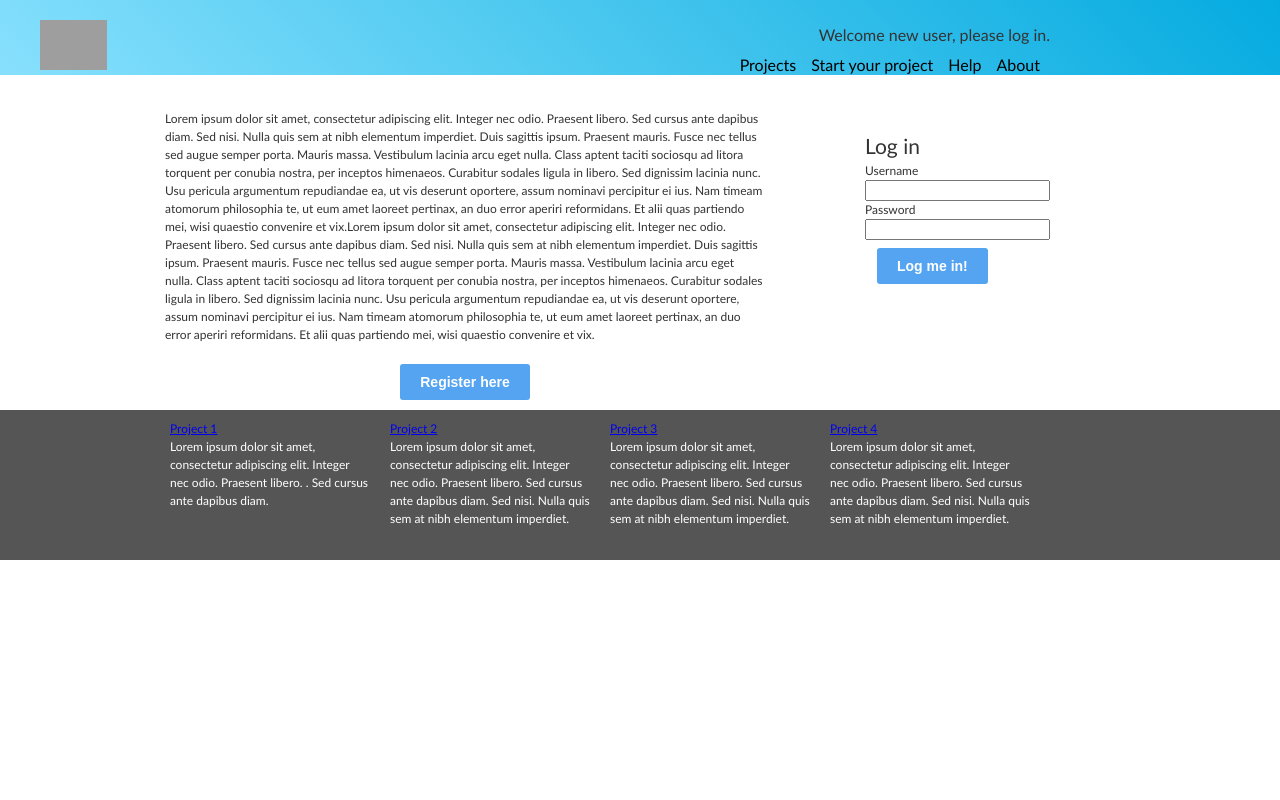
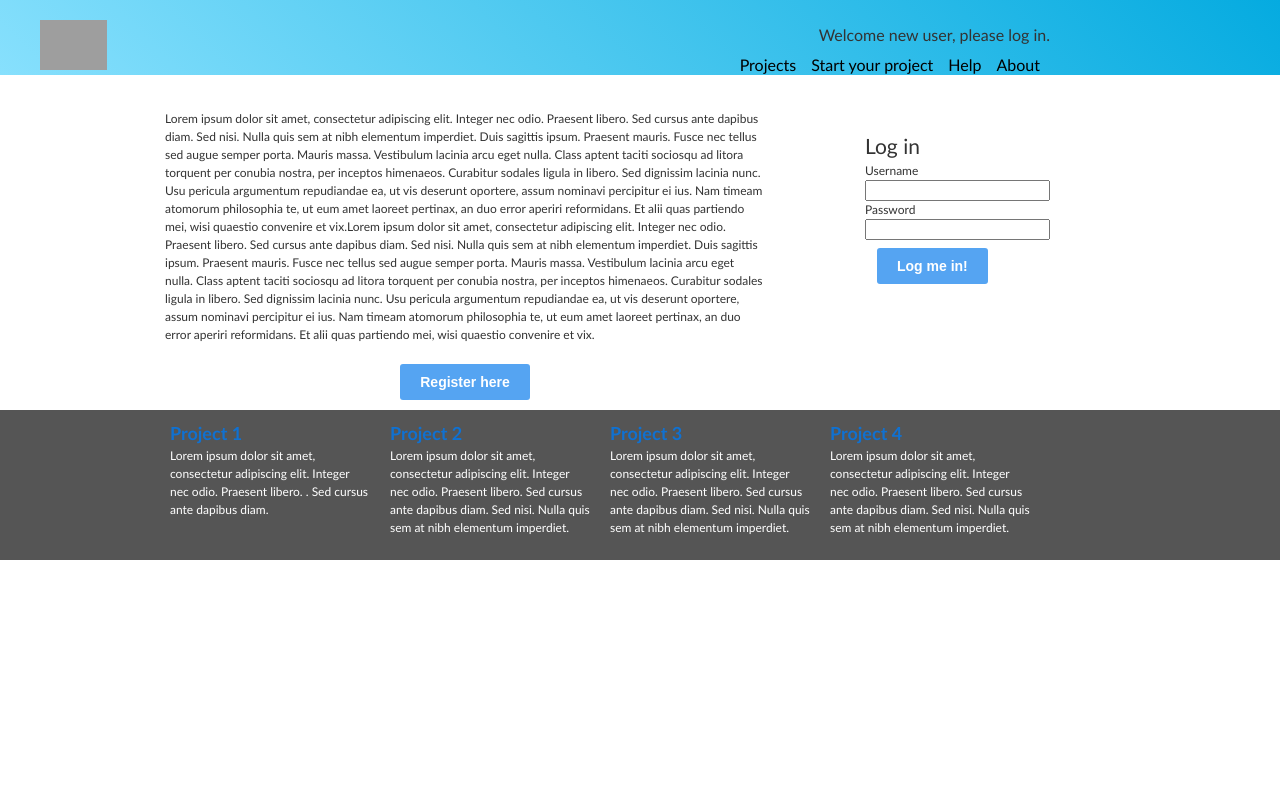
Before and after one commit to sulir/stephelp, a Django app: page / in a window 1280 px wide. Run offline with Django 3.2, Linux system fonts and the light colour scheme; grey boxes are pictures that could not be loaded.

Commit message:
Font changes.

```diff
--- a/app/static/css/style.css
+++ b/app/static/css/style.css
@@ -1,6 +1,6 @@
 @charset "utf-8";
 /* CSS Document */
-html, body, div, span, h1, h2, h3, h4, h5, h6, p, ol, ul, li, form, label, legend, caption, aside, details, figcaption, figure, footer,header, hgroup, menu, nav, section, summary {
+html, body, div, span, h1, h3, h4, h5, h6, p, ol, ul, li, form, label, legend, caption, aside, details, figcaption, figure, footer,header, hgroup, menu, nav, section, summary {
     margin: 0;
 	padding: 0;
 	border: 0;
@@ -12,6 +12,11 @@ html, body, div, span, h1, h2, h3, h4, h5, h6, p, ol, ul, li, form, label, legen
 	vertical-align: baseline;
 }
 
+h2{
+	font-color: #FFFFFF;
+	margin:0;
+
+}
 fieldset{
 	margin:0;padding:0;border:0;font-size:100%;font:inherit;vertical-align:baseline;
 	}
--- a/app/templates/app/index.html
+++ b/app/templates/app/index.html
@@ -47,22 +47,22 @@
 <footer>
 <div class="footercontent">
 <div class="group3">
-<h2><a href="#">Project 1</a></h2>
+<h2><a href="#" style="text-decoration:none; color: #1071d1;">Project 1</a></h2>
 <p>Lorem ipsum dolor sit amet, consectetur adipiscing elit. Integer nec odio. Praesent libero. . Sed cursus ante dapibus diam. </p>
 </div>
 
 <div class="group3">
-<h2><a href="#">Project 2</a></h2>
+<h2><a href="#" style="text-decoration:none; color: #1071d1;">Project 2</a></h2>
 <p>Lorem ipsum dolor sit amet, consectetur adipiscing elit. Integer nec odio. Praesent libero. Sed cursus ante dapibus diam. Sed nisi. Nulla quis sem at nibh elementum imperdiet.  </p>
 </div>
 
 <div class="group3">
-<h2><a href="#">Project 3</a></h2>
+<h2><a href="#" style="text-decoration:none; color: #1071d1;">Project 3</a></h2>
 <p>Lorem ipsum dolor sit amet, consectetur adipiscing elit. Integer nec odio. Praesent libero. Sed cursus ante dapibus diam. Sed nisi. Nulla quis sem at nibh elementum imperdiet.  </p>
 </div>
 
 <div class="group3">
-<h2><a href="#">Project 4</a></h2>
+<h2><a href="#" style="text-decoration:none; color: #1071d1;">Project 4</a></h2>
 <p>Lorem ipsum dolor sit amet, consectetur adipiscing elit. Integer nec odio. Praesent libero. Sed cursus ante dapibus diam. Sed nisi. Nulla quis sem at nibh elementum imperdiet.  </p>
 </div>
 
```
